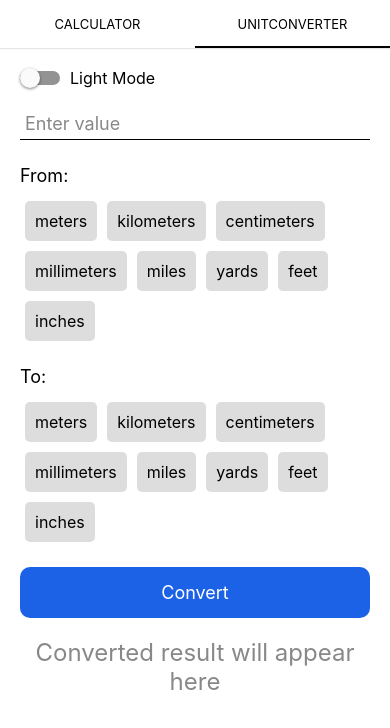
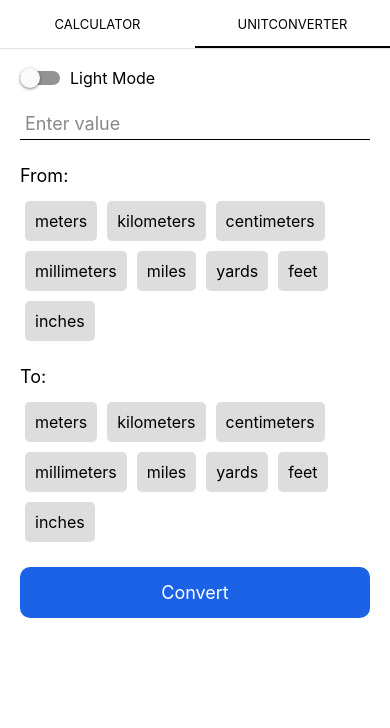
Before and after one commit to jnvshubham7/Calculator-Native-App, a React Native app: screen /UnitConverter in a window 390 px wide. Shown: the top 728 px of the page. Built offline with nearby package versions, Linux system fonts and the light colour scheme.

Commit message:
refactor: Update selectedPickerButton styles in UnitConverterScreen

```diff
--- a/src/screens/UnitConverterScreen.js
+++ b/src/screens/UnitConverterScreen.js
@@ -104,7 +104,7 @@ const UnitConverterScreen = () => {
           !result && styles.placeholderTextColor, // Apply different color if result is empty
         ]}
       >
-        {result || 'Converted result will appear here'}
+        {result }
       </Text>
     </View>
   );
```
